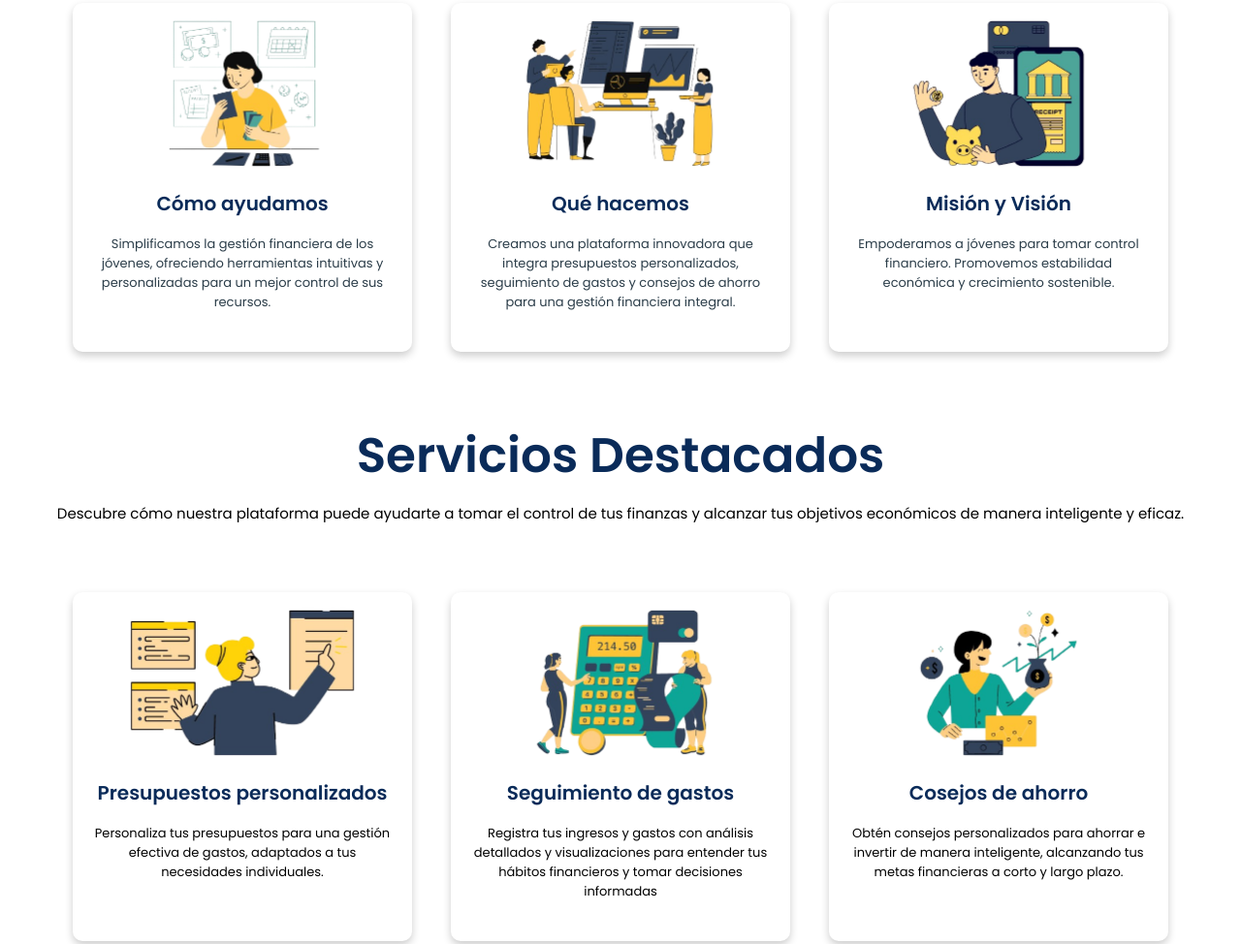
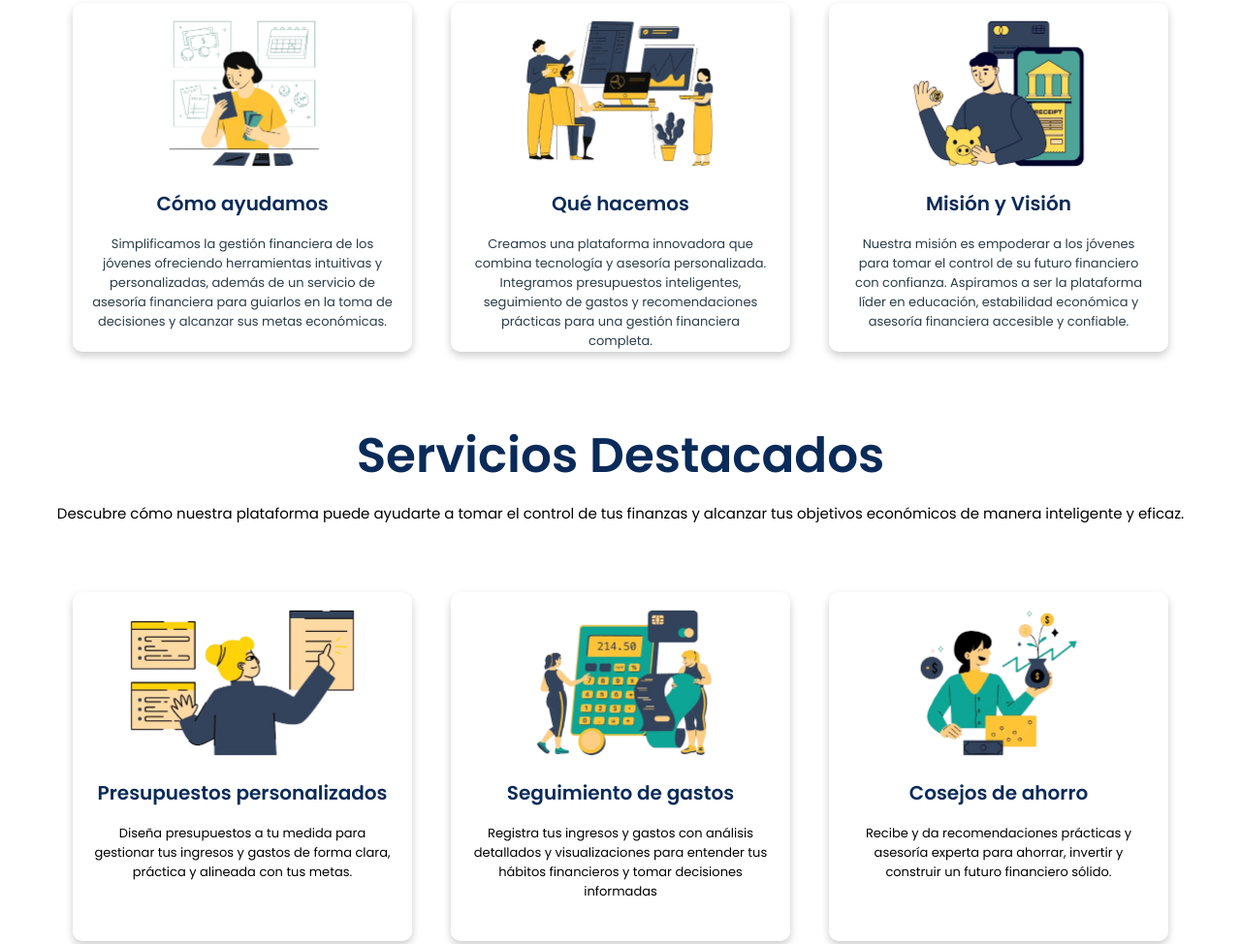
Before and after one commit to estepss/MoneyMentorLandingPage, a plain HTML site: page index.html in a window 1280 px wide. Shown: the part 1025-1999 px from the top of the page at 97% size. Drawn offline with nearby package versions, Linux system fonts and the light colour scheme.

Commit message:
Update index.html

```diff
--- a/index.html
+++ b/index.html
@@ -68,8 +68,9 @@
                 <img src="ArquiWeb/Public/Assets/Img/ayudamos.png" alt="">
                 <h3>Cómo ayudamos </h3>
                 <p>
-                    Simplificamos la gestión financiera de los jóvenes, ofreciendo herramientas
-                    intuitivas y personalizadas para un mejor control de sus recursos.
+                    Simplificamos la gestión financiera de los jóvenes ofreciendo herramientas
+                    intuitivas y personalizadas, además de un servicio de asesoría financiera
+                    para guiarlos en la toma de decisiones y alcanzar sus metas económicas.
                 </p>
             </div>
 
@@ -77,8 +78,9 @@
                 <img src="ArquiWeb/Public/Assets/Img/hacemos.png" alt="">
                 <h3>Qué hacemos</h3>
                 <p>
-                    Creamos una plataforma innovadora que integra presupuestos personalizados, seguimiento
-                    de gastos y consejos de ahorro para una gestión financiera integral.
+                    Creamos una plataforma innovadora que combina tecnología y asesoría
+                    personalizada. Integramos presupuestos inteligentes, seguimiento de
+                    gastos y recomendaciones prácticas para una gestión financiera completa.
                 </p>
 
             </div>
@@ -87,7 +89,9 @@
                 <img src="ArquiWeb/Public/Assets/Img/final.png" alt="">
                 <h3>Misión y Visión</h3>
                 <p>
-                    Empoderamos a jóvenes para tomar control financiero. Promovemos estabilidad económica y crecimiento sostenible.                </p>
+                    Nuestra misión es empoderar a los jóvenes para tomar el control de su futuro
+                    financiero con confianza. Aspiramos a ser la plataforma líder en educación,
+                    estabilidad económica y asesoría financiera accesible y confiable.               </p>
 
             </div>
 
@@ -109,7 +113,9 @@
                 <img src="ArquiWeb/Public/Assets/Img/planeacion.png" alt="">
                 <h3>Presupuestos personalizados</h3>
                 <p>
-                    Personaliza tus presupuestos para una gestión efectiva de gastos, adaptados a tus necesidades individuales.
+                    Diseña presupuestos a tu medida para gestionar tus ingresos y gastos
+                    de forma clara, práctica y alineada con tus metas.
+
                 </p>
             </div>
 
@@ -127,8 +133,8 @@
                 <img src="ArquiWeb/Public/Assets/Img/ahorro.png" alt="">
                 <h3>Cosejos de ahorro</h3>
                 <p>
-                    Obtén consejos personalizados para ahorrar e invertir de manera inteligente,
-                    alcanzando tus metas financieras a corto y largo plazo.
+                    Recibe y da recomendaciones prácticas y asesoría experta para ahorrar,
+                    invertir y construir un futuro financiero sólido.
                 </p>
 
             </div>
```
